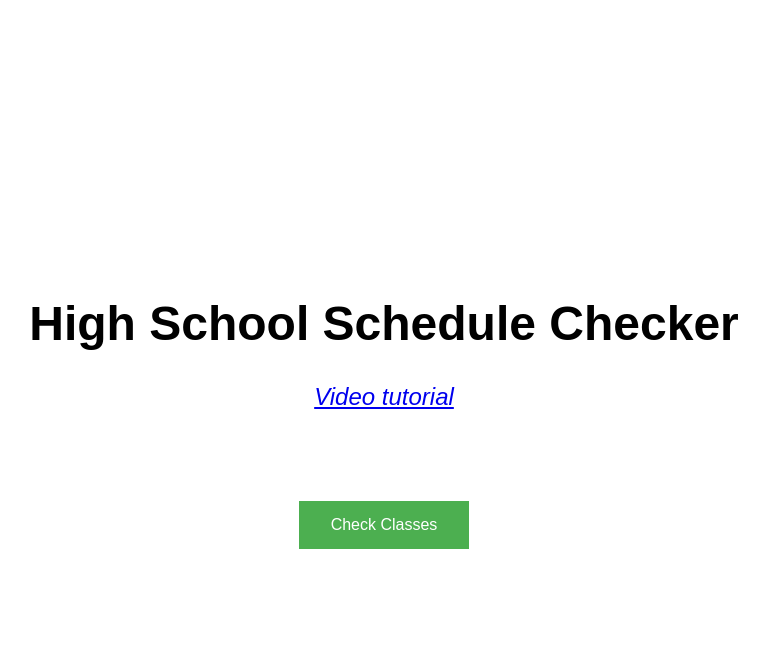
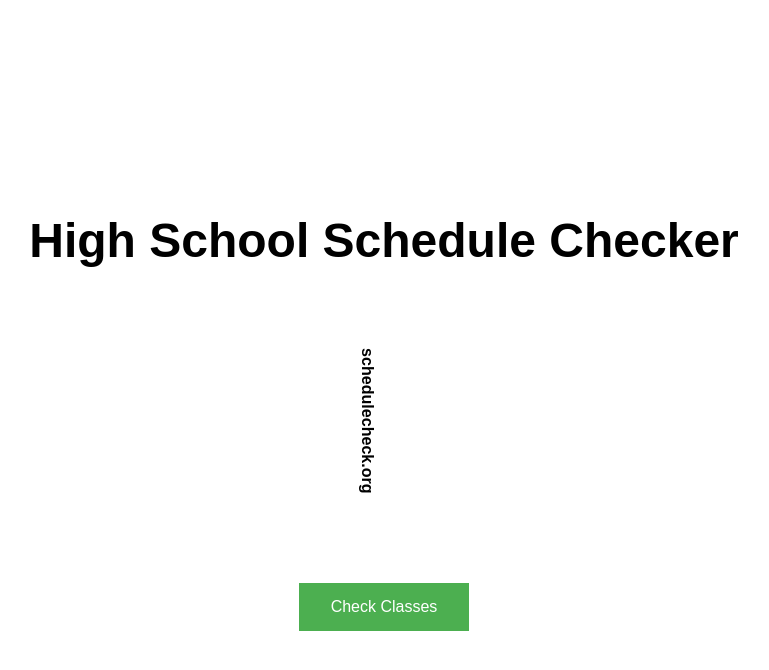
Before and after one commit to calculating/schedule-checker, a plain HTML site: page index.html in a window 1280 px wide. Both pictures are taken after a click on the button "Check Classes". Shown: the whole page, without its empty margins (256-1025 px from the left). Drawn offline with Linux system fonts and the light colour scheme.

Commit message:
Add files via upload

```diff
--- a/index.html
+++ b/index.html
@@ -100,13 +100,30 @@
             min-height: 100vh;
             font-size: 1.5rem;
         }
+        .watermark {
+            writing-mode: vertical-rl;
+            margin: auto;
+            padding-right: 2em;
+        }
+        .container {
+            display: flex;
+            padding: 2em;
+            max-width: 60%;
+            display: flex;
+        }
+
     </style>
 </head>
 <body>
     <script src="index.js"></script>
     <h1 style="text-align: center;"><strong>High School Schedule Checker</strong></h1>
-    <a id="info" style="text-align: center;" href="https://www.youtube.com/watch?v=xekqFIDKsjg"><em>Video tutorial</em></a>
-    <p id="result">&nbsp;</p>
+    <!--<a id="info" style="text-align: center;" href="https://www.youtube.com/watch?v=xekqFIDKsjg"><em>Video tutorial</em></a>-->
+    <iframe id="ytv" width="560" height="315" src="https://www.youtube.com/embed/xekqFIDKsjg" title="YouTube video player" frameborder="0" allow="accelerometer; autoplay; clipboard-write; encrypted-media; gyroscope; picture-in-picture" allowfullscreen></iframe>
+    <div class="container">
+        <h6 class='watermark'></h6>
+        <p id="result">&nbsp;</p>
+    </div>
+
     <div id="inputArea" style="text-align: center;">
         <input type="input" class="form__field" placeholder="Paste the network activity packet here..." name="fpacket" id='packet' required />
         <label for="packet" class="form__label"></label>
--- a/index.js
+++ b/index.js
@@ -28,6 +28,7 @@ function crack() {
     classes = ""
 
     classArr.forEach(e => classes += e);
-
+    document.getElementById("ytv").remove()
+    document.getElementsByClassName("watermark")[0].innerHTML = "schedulecheck.org"
     document.getElementById("result").innerHTML = classes
 }
```
